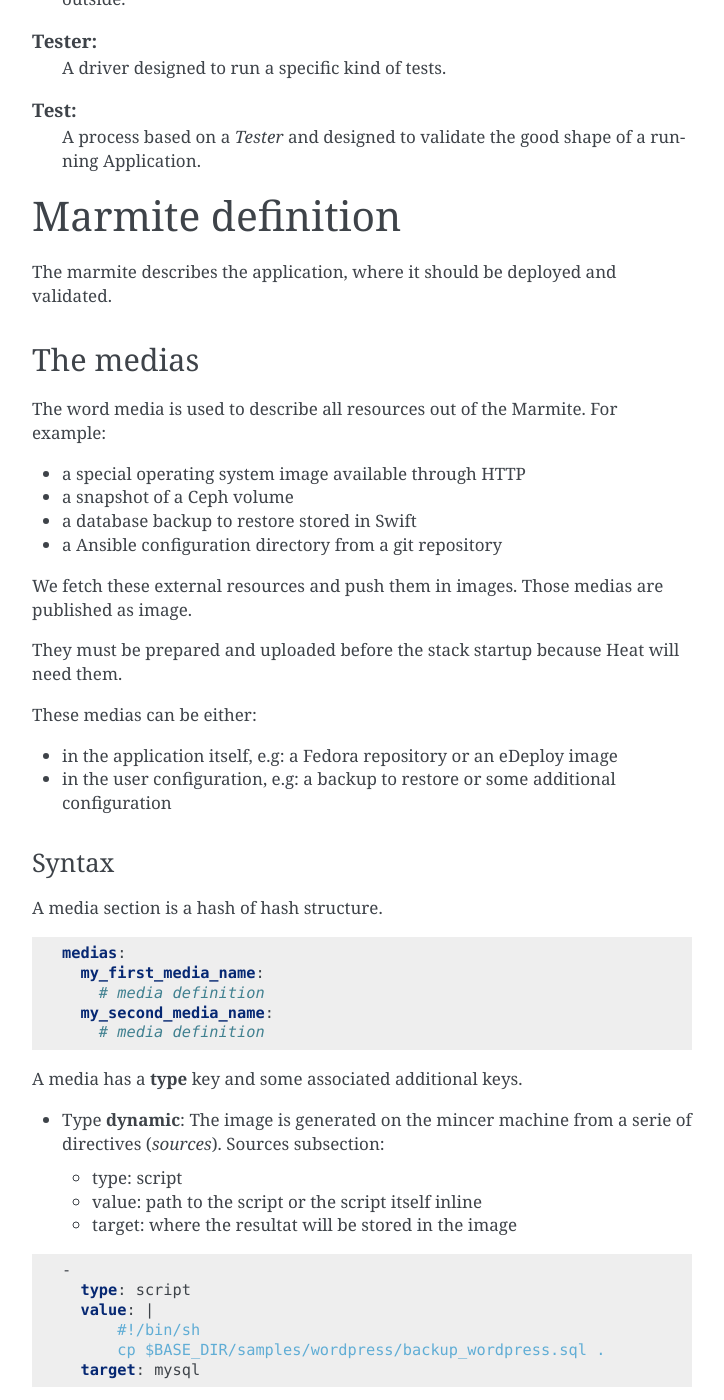
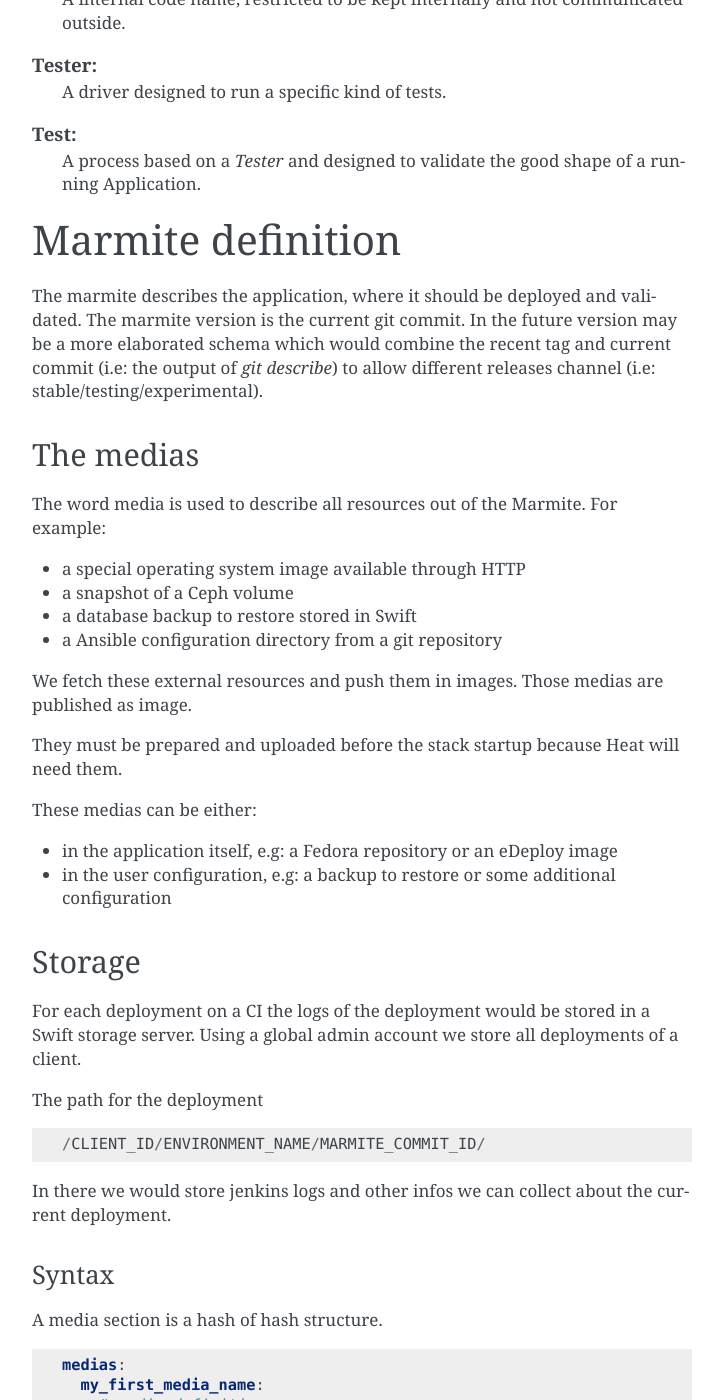
Before and after one commit to goneri/kitchen-mincer, a Sphinx documentation site: the page built from doc/source/index.rst, in a window 1280 px wide and 1400 px high, scrolled down 1007 px. Shown: the whole window, without its empty margins (388-1112 px from the left). Built offline with Sphinx 7.4.7, drawn with Linux system fonts in a browser that asks for light colours; formulas are drawn with MathJax 3; some of the changed text lies outside the part shown.

Commit message:
Add information about log storage.
Change-Id: Ic91f2d58a76960904c6e32a263160b13aa21b4ef

```diff
--- a/doc/source/index.rst
+++ b/doc/source/index.rst
@@ -33,13 +33,15 @@ Glossary
         * Heat file + Heat components
         * Collection of medias (e.g: distribution repository)
 
-    Marmitte: a application and environments
+    Marmite: a application and environments
         * an application
         * collection of medias (e.g: Application backup to restore)
         * environnement (reference or in-line)
 
     Environnement:
-        an account of an OpenStack cloud providing Heat API.
+        an account of an OpenStack cloud providing Heat API. A name
+        can be specified to describe the environemnt like
+        (testing/prod/staging etc..)
 
     Media:
         some data needed to run the application, see `the medias`_ bellow:
@@ -71,7 +73,11 @@ Glossary
 Marmite definition
 ==================
 
-The marmite describes the application, where it should be deployed and validated.
+The marmite describes the application, where it should be deployed and
+validated. The marmite version is the current git commit. In the
+future version may be a more elaborated schema which would combine the
+recent tag and current commit (i.e: the output of `git describe`) to
+allow different releases channel (i.e: stable/testing/experimental).
 
 The medias
 ----------
@@ -92,6 +98,20 @@ These medias can be either:
 
 * in the application itself, e.g: a Fedora repository or an eDeploy image
 * in the user configuration, e.g: a backup to restore or some additional configuration
+
+Storage
+-------
+
+For each deployment on a CI the logs of the deployment would be stored
+in a Swift storage server. Using a global admin account we store all
+deployments of a client.
+
+The path for the deployment ::
+
+   /CLIENT_ID/ENVIRONMENT_NAME/MARMITE_COMMIT_ID/
+
+In there we would store jenkins logs and other infos we can collect
+about the current deployment.
 
 Syntax
 ~~~~~~
```
